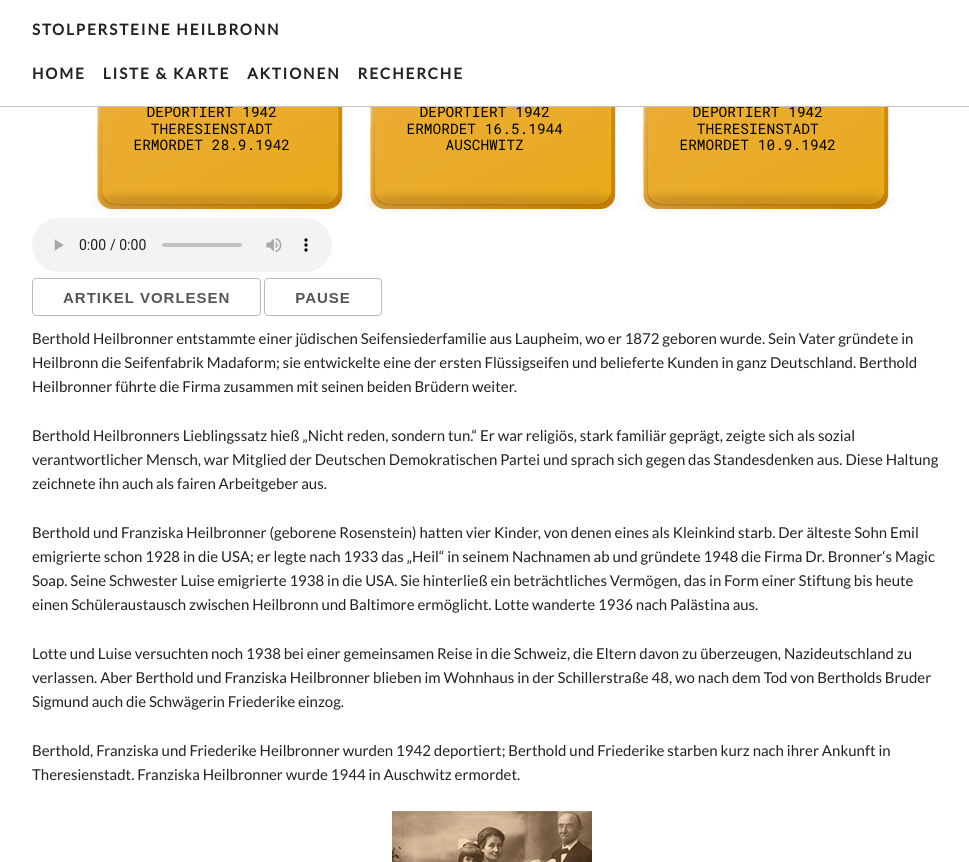
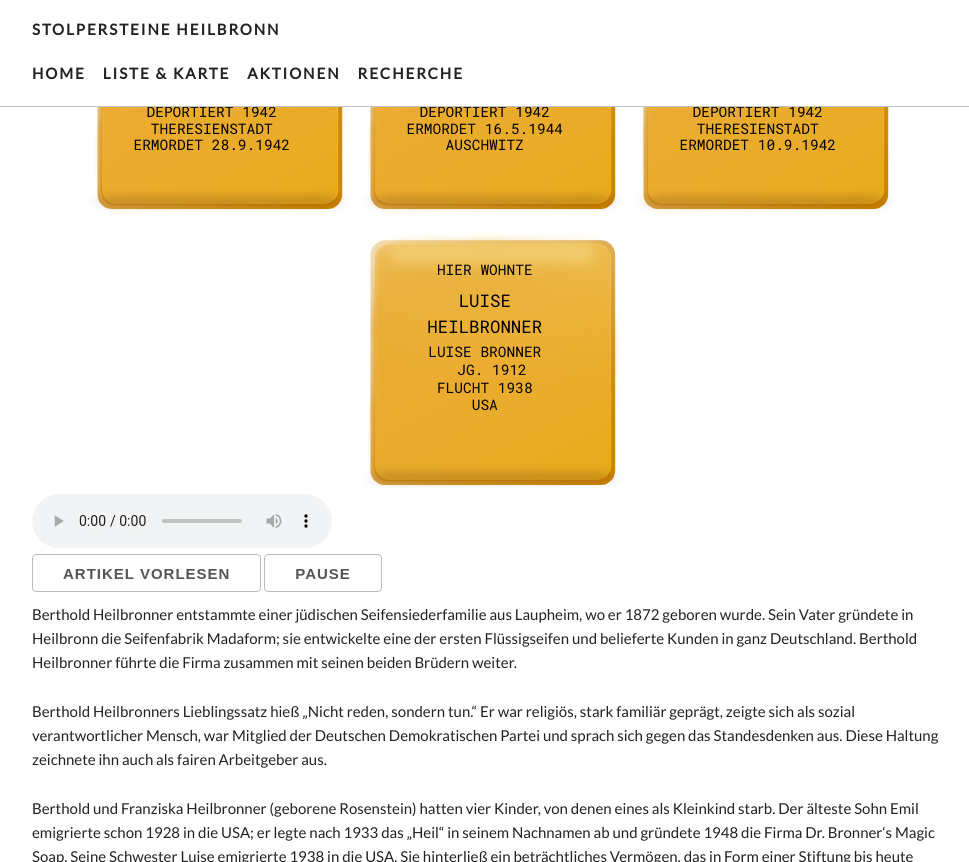
Before and after one commit to opendata-heilbronn/stolpersteine, a Jekyll site: the page built from _list/schillerstr-48.md, in a window 1280 px wide and 900 px high, scrolled down 322 px, cut to the strip 0-862 px from the top of the window. Shown: the whole strip, without its empty margins (148-1117 px from the left). Built offline with Jekyll 4.4.1, drawn with Linux system fonts in a browser that asks for light colours; nearby versions of some CDN libraries; some web fonts are replaced.

Commit message:
Updated Schillerstr 48

```diff
--- a/_list/schillerstr-48.md
+++ b/_list/schillerstr-48.md
@@ -33,6 +33,14 @@ steine:
   - DEPORTIERT 1942
   - THERESIENSTADT
   - ERMORDET 10.9.1942
+- - HIER WOHNTE
+  - LUISE
+  - HEILBRONNER
+  - LUISE BRONNER
+  - JG. 1912
+  - FLUCHT 1938
+  - USA
+  -
 x: 49.1436992
 y: 9.229267899999968
 audio: "/audio/schillerstrasse-48.mp3"
```
